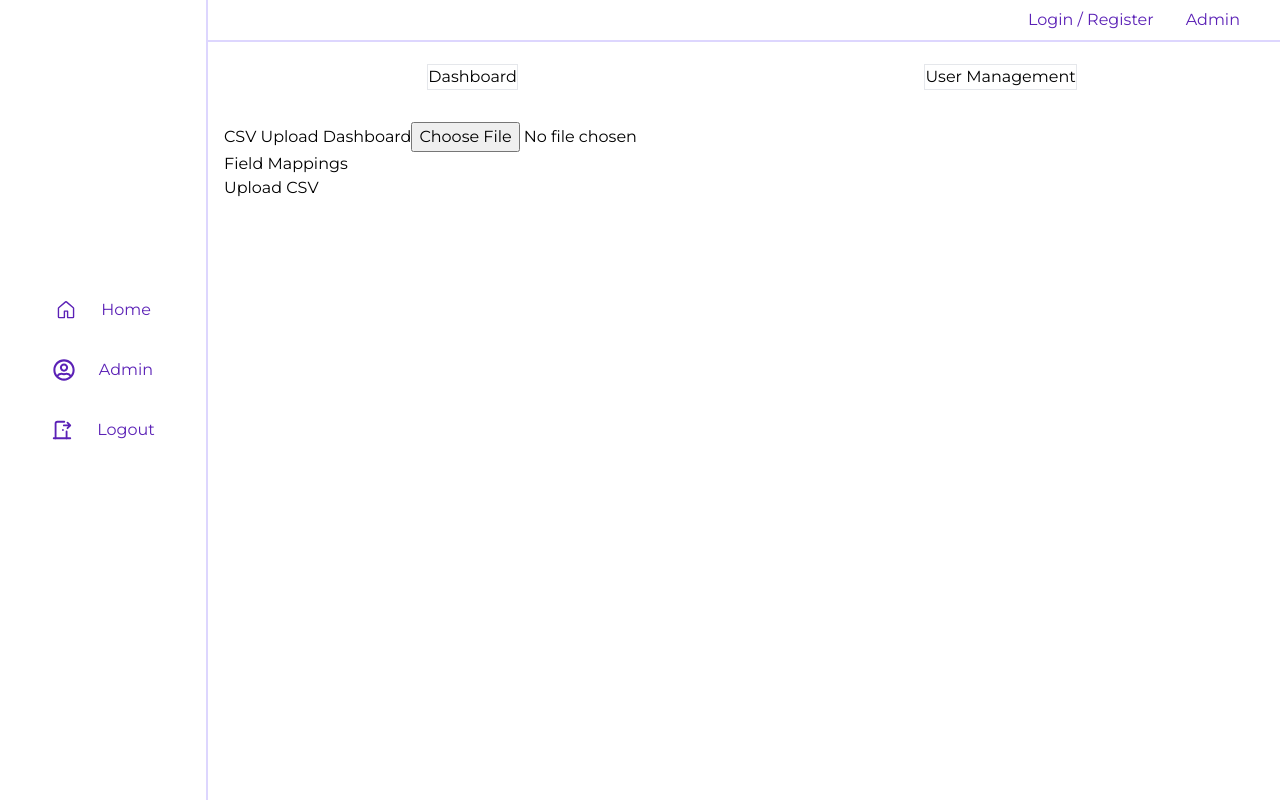
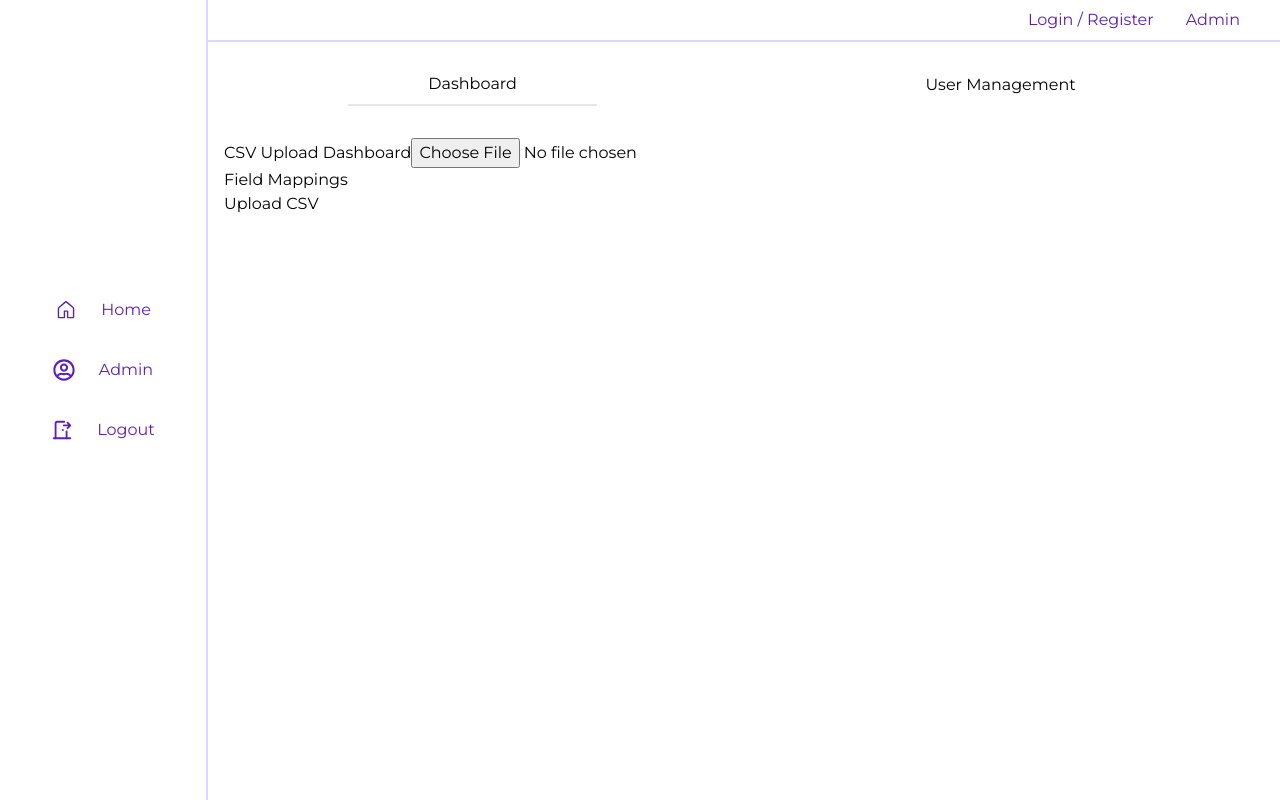
Before and after one commit to miroshar-success/B2B-SaaS-Lead-Management, a Next.js app in the folder frontend/: page /admin in a window 1280 px wide. Built offline with nearby package versions, Linux system fonts and the light colour scheme.

Commit message:
update on the admin page

```diff
--- a/frontend/src/app/admin/page.tsx
+++ b/frontend/src/app/admin/page.tsx
@@ -5,11 +5,23 @@ import SideBar from '@/layout/SideBar';
 import NavBar from '@/layout/Nav';
 import UserManagementPage from '../../components/user-management';
 import CSVUploadPage from '../../components/csv-upload';
-import { useState } from 'react';
+import { useState, MouseEvent } from 'react';
 
 const Admin = () => {
 
     const [ isDashboard, setIsDashboard ] = useState<boolean>(true);
+    const [ active, setActive] = useState<String>('dashboard');
+
+    const handleClickDashboard = ( e: MouseEvent<HTMLButtonElement | HTMLLinkElement> ) => {
+      e.preventDefault();
+      setIsDashboard(true);
+      setActive('dashboard')
+    }
+    const handleClickUserManagement = ( e: MouseEvent<HTMLButtonElement | HTMLLinkElement> ) => {
+      e.preventDefault();
+      setIsDashboard(false);
+      setActive('usermanagement')
+    }
 
   return (
     <>
@@ -19,8 +31,8 @@ const Admin = () => {
         <div className='pl-[14em] pt-[2em]'>
           <div>
               <div className='flex justify-around items-center pb-[2em]'>
-                  <button onClick={() => setIsDashboard(true)} className='border'>Dashboard</button>
-                  <button onClick={() => setIsDashboard(false)} className='border'>User Management</button>
+                  <button onClick={ e => handleClickDashboard(e) } className={`${ active === 'dashboard' ? 'border-b-2' : ''} px-20 py-2`}>Dashboard</button>
+                  <button onClick={ e => handleClickUserManagement(e) } className={`${active === 'usermanagement' ?'border-b-2': ''} px-20 py-2`}>User Management</button>
               </div>
           </div>
           <>
```
